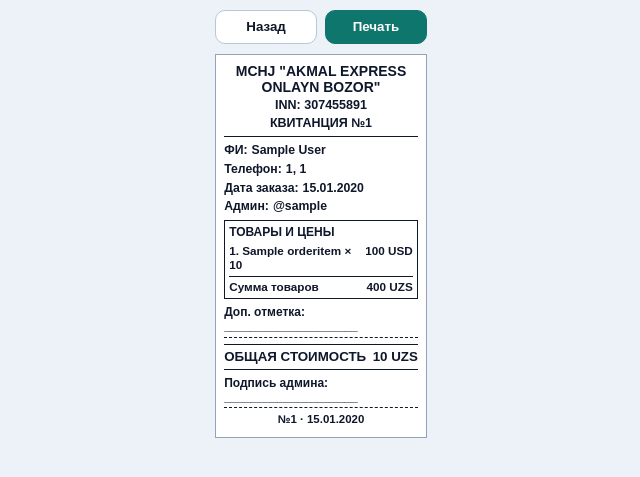
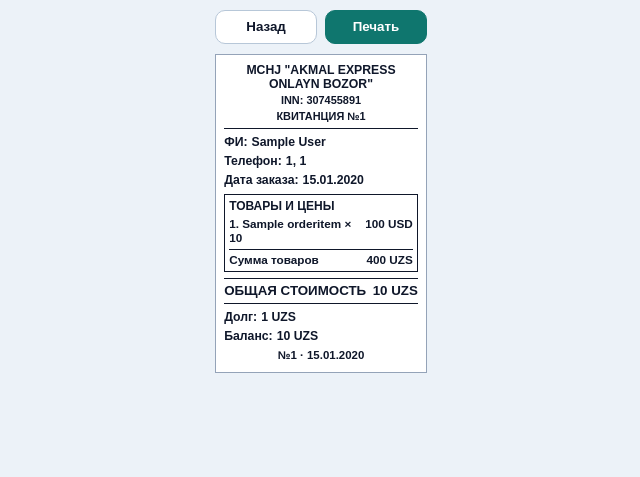
Before and after one commit to xusraw1/akmalexpress, a Django app: a page that uses akmalexpress/templates/akmalexpress/receipt_print.html in a window 1280 px wide. Shown: the top 477 px of the page, without its empty margins (319-959 px from the left). Run offline with Django 5.2, Linux system fonts and the light colour scheme; a user stored in the database is signed in; tables that the repository leaves empty hold one stand-in row (values such as "Sample post").

Commit message:
Update receipt print layout and show debt across order pages

```diff
--- a/akmalexpress/templates/akmalexpress/client_order_detail.html
+++ b/akmalexpress/templates/akmalexpress/client_order_detail.html
@@ -29,6 +29,10 @@
         <div class="meta-item">
             <strong>Статус</strong>
             <span>{{ order.get_status_display }}</span>
+        </div>
+        <div class="meta-item">
+            <strong>Долг</strong>
+            <span>{{ order.get_pickup_due|money:2 }} {{ order.get_current }}</span>
         </div>
         <div class="meta-item">
             <strong>Баланс</strong>
@@ -109,12 +113,10 @@
                 <td>Итог к оплате</td>
                 <td><b>{{ order.get_final_total|money:2 }} {{ order.get_current }}</b></td>
             </tr>
-            {% if order.debt %}
             <tr>
                 <td>Долг клиента</td>
                 <td><b>{{ order.get_pickup_due|money:2 }} {{ order.get_current }}</b></td>
             </tr>
-            {% endif %}
             <tr>
                 <td>Баланс</td>
                 <td><b>{{ order.get_balance|money:2 }} {{ order.get_current }}</b></td>
--- a/akmalexpress/templates/akmalexpress/dispatch_orders.html
+++ b/akmalexpress/templates/akmalexpress/dispatch_orders.html
@@ -33,6 +33,7 @@
                 <div class="dispatch-order-meta">
                     <span class="dispatch-chip">{{ order.shipping_method_summary }}</span>
                     <span class="dispatch-order-price">{{ order.get_final_total|money:2 }} {{ order.get_current }}</span>
+                    <span class="dispatch-chip">Долг: {{ order.get_pickup_due|money:2 }} {{ order.get_current }}</span>
                     <span
                         data-status-badge
                         class="status-badge {% if order.status == 'accepted' %}status-accepted{% elif order.status == 'ordered' %}status-ordered{% elif order.status == 'transit' %}status-transit{% elif order.status == 'arrived' %}status-done{% elif order.status == 'cancelled' %}status-cancelled{% else %}status-default{% endif %}"
@@ -55,6 +56,8 @@
                         <h3>Цена и комментарий</h3>
                         <p><b>Себестоимость:</b> {{ order.get_total_price|money:2 }} {{ order.get_current }}</p>
                         <p><b>Итог:</b> {{ order.get_final_total|money:2 }} {{ order.get_current }}</p>
+                        <p><b>Долг:</b> {{ order.get_pickup_due|money:2 }} {{ order.get_current }}</p>
+                        <p><b>Баланс:</b> {{ order.get_balance|money:2 }} {{ order.get_current }}</p>
                         <p><b>Описание:</b> {{ order.description|default:"-" }}</p>
                     </article>
 
--- a/akmalexpress/templates/akmalexpress/orders.html
+++ b/akmalexpress/templates/akmalexpress/orders.html
@@ -58,6 +58,7 @@
                 <div class="search-order-summary__side">
                     {% include 'partials/status_badge.html' %}
                     <b class="search-order-total">{{ order.get_final_total|money:2 }} {{ order.get_current }}</b>
+                    <span class="muted muted-no-top">Долг: {{ order.get_pickup_due|money:2 }} {{ order.get_current }}</span>
                     <span class="muted muted-no-top">Баланс: {{ order.get_balance|money:2 }} {{ order.get_current }}</span>
                 </div>
             </summary>
@@ -75,6 +76,10 @@
                     <article class="search-order-info">
                         <h3>Треки товаров</h3>
                         <p>{{ order.item_track_summary }}</p>
+                    </article>
+                    <article class="search-order-info">
+                        <h3>Долг</h3>
+                        <p>{{ order.get_pickup_due|money:2 }} {{ order.get_current }}</p>
                     </article>
                     <article class="search-order-info">
                         <h3>Баланс</h3>
--- a/akmalexpress/templates/akmalexpress/partials/profile_orders_section.html
+++ b/akmalexpress/templates/akmalexpress/partials/profile_orders_section.html
@@ -81,6 +81,7 @@
                     <th>{% trans "Продукт" %}</th>
                     <th>{% trans "Дата" %}</th>
                     <th>{% trans "Статус" %}</th>
+                    <th>{% trans "Долг" %}</th>
                     <th>{% trans "Итог" %}</th>
                     {% if request.user.is_staff or request.user.is_superuser %}
                     <th>{% trans "Действия" %}</th>
@@ -97,6 +98,7 @@
                     <td data-label="{% trans 'Продукт' %}">{{ order.get_display_product_name }}</td>
                     <td data-label="{% trans 'Дата' %}">{{ order.order_date|date:"d.m.Y" }}</td>
                     <td data-label="{% trans 'Статус' %}">{% include 'partials/status_badge.html' %}</td>
+                    <td data-label="{% trans 'Долг' %}"><b>{{ order.get_pickup_due|money:2 }} {{ order.get_current }}</b></td>
                     <td data-label="{% trans 'Итог' %}"><b>{{ order.get_final_total|money:2 }} {{ order.get_current }}</b></td>
                     {% if request.user.is_staff or request.user.is_superuser %}
                     <td data-label="{% trans 'Действия' %}">
@@ -110,7 +112,7 @@
                 </tr>
                 {% empty %}
                 <tr>
-                    <td colspan="{% if request.user.is_staff or request.user.is_superuser %}7{% else %}6{% endif %}">{% trans "По выбранным фильтрам заказы не найдены." %}</td>
+                    <td colspan="{% if request.user.is_staff or request.user.is_superuser %}8{% else %}7{% endif %}">{% trans "По выбранным фильтрам заказы не найдены." %}</td>
                 </tr>
                 {% endfor %}
             </tbody>
--- a/akmalexpress/templates/akmalexpress/receipt_print.html
+++ b/akmalexpress/templates/akmalexpress/receipt_print.html
@@ -77,14 +77,14 @@
         }
 
         .receipt-head .company {
-            font-size: 10.5pt;
+            font-size: 9.2pt;
             font-weight: 800;
             line-height: 1.15;
         }
 
         .receipt-head .meta-line {
             margin-top: 3px;
-            font-size: 9.4pt;
+            font-size: 8.2pt;
         }
 
         .section {
@@ -134,13 +134,6 @@
         .item-price {
             white-space: nowrap;
             text-align: right;
-        }
-
-        .hand-line {
-            margin: 5px 0;
-            border-bottom: 1.3px dashed #0f172a;
-            padding-bottom: 3px;
-            font-size: 9pt;
         }
 
         .total-row {
@@ -197,7 +190,6 @@
             <p class="line"><span class="label">ФИ:</span>{{ order.first_name }} {{ order.last_name }}</p>
             <p class="line"><span class="label">Телефон:</span>{% if order.phone1 %}{{ order.phone1 }}{% else %}-{% endif %}{% if order.phone2 %}, {{ order.phone2 }}{% endif %}</p>
             <p class="line"><span class="label">Дата заказа:</span>{{ order.order_date|date:"d.m.Y" }}</p>
-            <p class="line"><span class="label">Админ:</span>@{{ order.user|default:"-" }}</p>
         </section>
 
         <section class="items-box">
@@ -226,14 +218,12 @@
             </div>
         </section>
 
-        <p class="hand-line">Доп. отметка: ____________________</p>
-
         <div class="total-row">
             <span>ОБЩАЯ СТОИМОСТЬ</span>
             <span>{{ order.get_final_total|money:2 }} {{ order.get_current }}</span>
         </div>
-
-        <p class="hand-line">Подпись админа: ____________________</p>
+        <p class="line"><span class="label">Долг:</span>{{ order.get_pickup_due|money:2 }} {{ order.get_current }}</p>
+        <p class="line"><span class="label">Баланс:</span>{{ order.get_balance|money:2 }} {{ order.get_current }}</p>
 
         <p class="footer-note">№{{ order.receipt_number }} · {{ order.order_date|date:"d.m.Y" }}</p>
     </section>
--- a/akmalexpress/templates/akmalexpress/track_center.html
+++ b/akmalexpress/templates/akmalexpress/track_center.html
@@ -1,5 +1,6 @@
 {% extends 'base.html' %}
 {% load i18n %}
+{% load number_format %}
 
 {% block title %}{% trans "Сканер треков | AkmalExpress" %}{% endblock %}
 
@@ -65,6 +66,7 @@
             {% if selected_track_match.product_name %}
             <p><b>{% trans "Товар" %}:</b> {{ selected_track_match.product_name }}</p>
             {% endif %}
+            <p><b>{% trans "Долг" %}:</b> {{ selected_track_match.order.get_pickup_due|money:2 }} {{ selected_track_match.order.get_current }}</p>
             <p>
                 <b>{% trans "Текущий статус" %}:</b>
                 {% with order=selected_track_match.order %}{% include 'partials/status_badge.html' %}{% endwith %}
@@ -126,6 +128,7 @@
                     <th>{% trans "Клиент" %}</th>
                     <th>{% trans "Товар" %}</th>
                     <th>{% trans "Трек" %}</th>
+                    <th>{% trans "Долг" %}</th>
                     <th>{% trans "Прибыл" %}</th>
                     <th>{% trans "Действие" %}</th>
                 </tr>
@@ -137,6 +140,7 @@
                     <td data-label="{% trans 'Клиент' %}">{{ item.order.first_name }} {{ item.order.last_name }}</td>
                     <td data-label="{% trans 'Товар' %}">{{ item.product_name }}</td>
                     <td data-label="{% trans 'Трек' %}"><b>{{ item.track_number }}</b></td>
+                    <td data-label="{% trans 'Долг' %}">{{ item.order.get_pickup_due|money:2 }} {{ item.order.get_current }}</td>
                     <td data-label="{% trans 'Прибыл' %}">
                         {% if item.order.come %}{{ item.order.come|date:"d.m.Y H:i" }}{% else %}-{% endif %}
                     </td>
@@ -146,7 +150,7 @@
                 </tr>
                 {% empty %}
                 <tr>
-                    <td colspan="6">{% trans "Пока нет прибывших заказов." %}</td>
+                    <td colspan="7">{% trans "Пока нет прибывших заказов." %}</td>
                 </tr>
                 {% endfor %}
             </tbody>
--- a/templates/index.html
+++ b/templates/index.html
@@ -54,6 +54,7 @@
                 <div class="search-order-summary__side">
                     {% include 'partials/status_badge.html' %}
                     <b class="search-order-total">{{ order.get_final_total|money:2 }} {{ order.get_current }}</b>
+                    <span class="muted muted-no-top">{% trans "Долг" %}: {{ order.get_pickup_due|money:2 }} {{ order.get_current }}</span>
                     <span class="muted muted-no-top">{% trans "Баланс:" %} {{ order.get_balance|money:2 }} {{ order.get_current }}</span>
                 </div>
             </summary>
@@ -71,6 +72,10 @@
                     <article class="search-order-info">
                         <h3>{% trans "Телефон" %}</h3>
                         <p>{{ order.phone1 }}</p>
+                    </article>
+                    <article class="search-order-info">
+                        <h3>{% trans "Долг" %}</h3>
+                        <p>{{ order.get_pickup_due|money:2 }} {{ order.get_current }}</p>
                     </article>
                     <article class="search-order-info">
                         <h3>{% trans "Баланс" %}</h3>
```
Also changed, not shown: akmalexpress/templates/akmalexpress/detail_order.html (+5 -3 lines).
